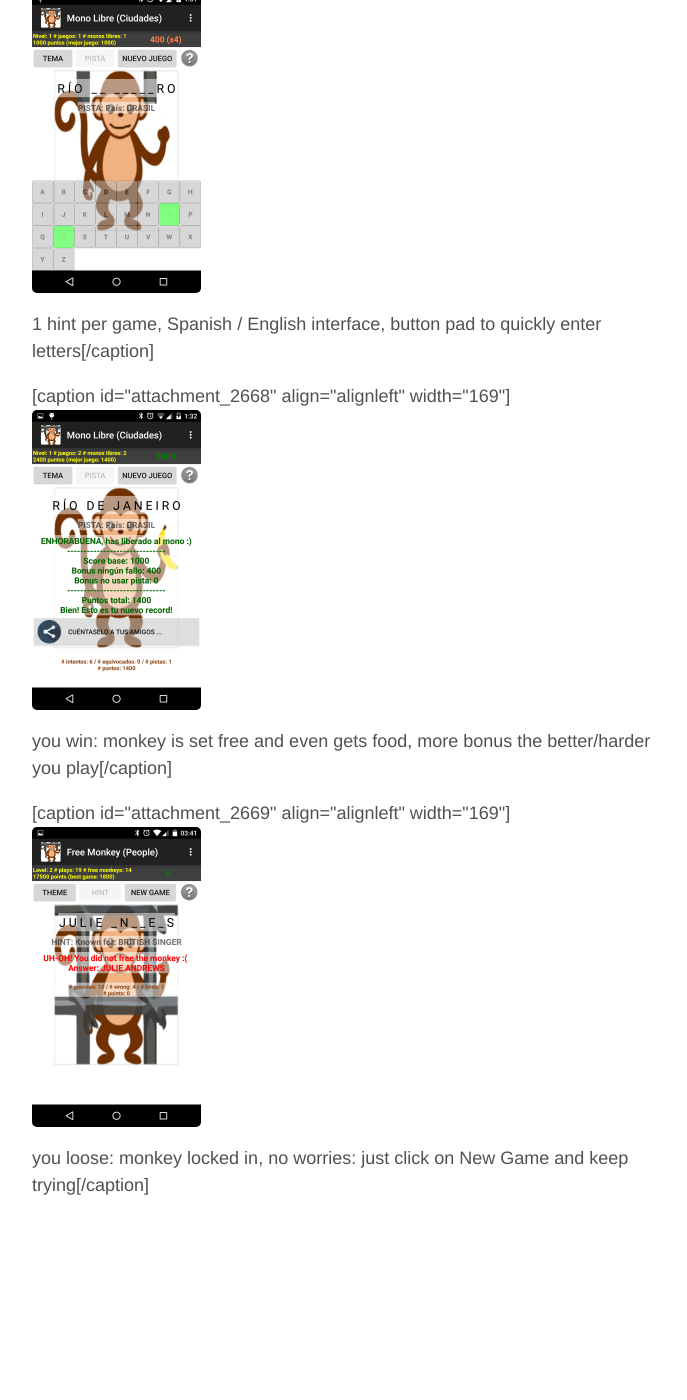
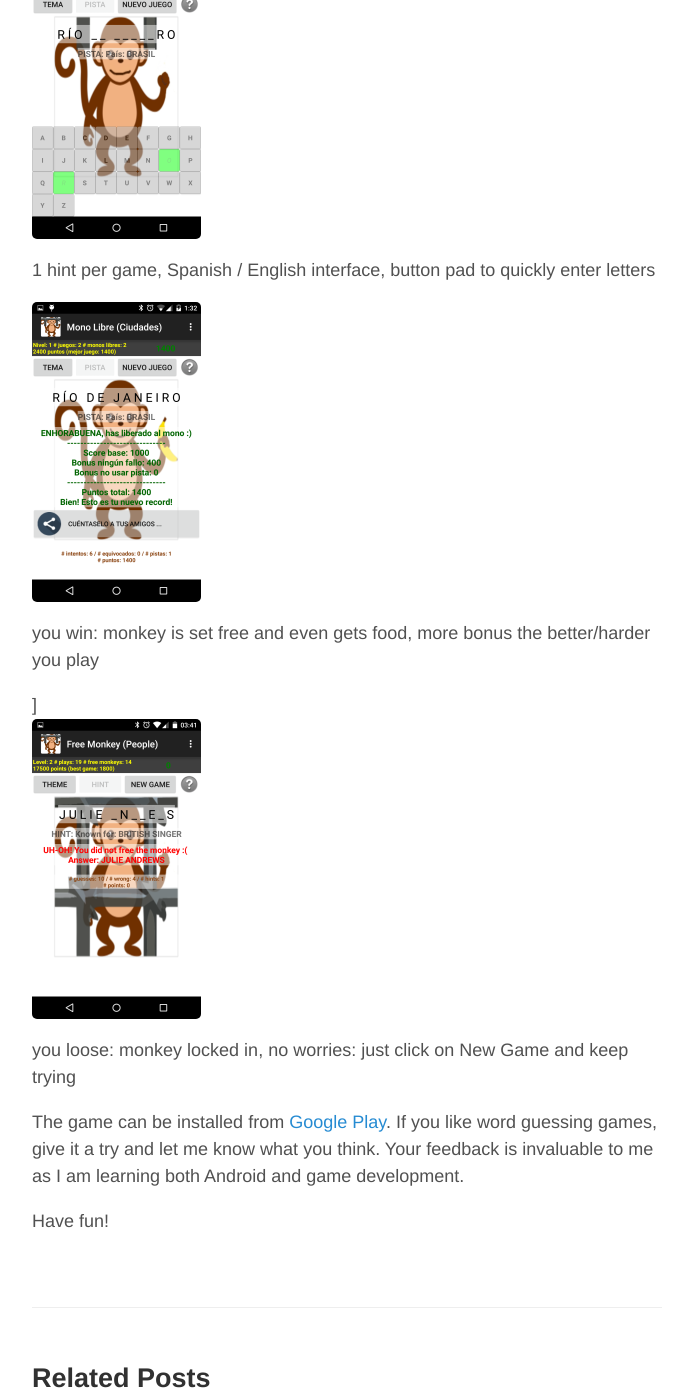
Before and after one commit to bbelderbos/bbelderbos.github.io, a Jekyll site: the page built from _posts/2015-04-07-my-first-android-game-free-monkey.html, in a window 1280 px wide and 1400 px high, scrolled down 1240 px. Shown: the whole window, without its empty margins (293-980 px from the left). Built offline with Jekyll 4.4.1, drawn with Linux system fonts in a browser that asks for light colours; some of the changed text lies outside the part shown.

Commit message:
fixed post on android

```diff
--- a/_posts/2015-04-07-my-first-android-game-free-monkey.html
+++ b/_posts/2015-04-07-my-first-android-game-free-monkey.html
@@ -54,24 +54,12 @@ author:
 ---
 <p>I just finished <a href="http://www.oreillyschool.com/individual-courses/android1/" target="_blank">Android 1: Introduction to Mobile Application Development</a> (O'Reilly School of Technology). For the <a href="http://courses.oreillyschool.com/android1/AndroidFinalProject.html" target="_blank">final project</a> you had to build a complete app. One of the options was the Hangman game. This was quite a challenge being new to Android programming and games.</p>
 <p>But I took it and I managed to do it, the result is <a href="https://play.google.com/store/apps/details?id=com.bobbelderbos.freemonkey" target="_blank">Free Monkey</a>, my implementation of Hangman. No casualties though, I changed the theme to be more gentle: you have to prevent an innocent monkey to get locked in. If you guess the right word he is set free and can eat his banana too:</p>
-<p>[caption id="attachment_2670" align="alignleft" width="735"]<a href="http://bobbelderbos.com/wp-content/uploads/2015/04/promo.png"><img class="wp-image-2670 size-large" src="{{ site.baseurl }}/assets/promo-1024x500.png" alt="This is much more fun than a hanging poor fellow, game development is a creative skill as well :)" width="735" height="359" /></a> This is much more fun than a hanging poor fellow, game development is a creative skill as well :)[/caption]</p>
+<p><a href="http://bobbelderbos.com/wp-content/uploads/2015/04/promo.png"><img class="wp-image-2670 size-large" src="{{ site.baseurl }}/assets/promo-1024x500.png" alt="This is much more fun than a hanging poor fellow, game development is a creative skill as well :)" width="735" height="359" /></a> This is much more fun than a hanging poor fellow, game development is a creative skill as well :)</p>
 <p>The game is simple but has all the necessary features: multiple themes (cities, famous people, movies, music, books), 5 levels with increasing difficulty (last 2 levels have a timer), 1 hint per game and a point-gaining/bonus system.</p>
 <p>The game is in English and Spanish (however the words are mostly in English). And unlike other Hangman games I played you don't get interrupted by annoying ads and popups :)<br />
 You can read the details in the <a href="http://bobbelderbos.com/android/freemonkey/%20" target="_blank">readme</a>.</p>
-<p>[caption id="attachment_2667" align="alignleft" width="169"]<a href="http://bobbelderbos.com/wp-content/uploads/2015/04/Screenshot_2015-04-05-01-31-44.png"><img class="wp-image-2667 size-medium" src="{{ site.baseurl }}/assets/Screenshot_2015-04-05-01-31-44-169x300.png" alt="1 hint per game, Spanish / English interface, button pad to quickly enter letters" width="169" height="300" /></a> 1 hint per game, Spanish / English interface, button pad to quickly enter letters[/caption]</p>
-<p>[caption id="attachment_2668" align="alignleft" width="169"]<a href="http://bobbelderbos.com/wp-content/uploads/2015/04/Screenshot_2015-04-05-01-32-06.png"><img class="wp-image-2668 size-medium" src="{{ site.baseurl }}/assets/Screenshot_2015-04-05-01-32-06-169x300.png" alt="you win: monkey is set free and even gets food, more bonus the better/harder you play" width="169" height="300" /></a> you win: monkey is set free and even gets food, more bonus the better/harder you play[/caption]</p>
-<p>[caption id="attachment_2669" align="alignleft" width="169"]<a href="http://bobbelderbos.com/wp-content/uploads/2015/04/Screenshot_2015-04-05-03-41-22.png"><img class="wp-image-2669 size-medium" src="{{ site.baseurl }}/assets/Screenshot_2015-04-05-03-41-22-169x300.png" alt="you loose: monkey locked in, no worries: just click on New Game and keep trying" width="169" height="300" /></a> you loose: monkey locked in, no worries: just click on New Game and keep trying[/caption]</p>
-<p>&nbsp;</p>
-<p>&nbsp;</p>
-<p>&nbsp;</p>
-<p>&nbsp;</p>
-<p>&nbsp;</p>
-<p>&nbsp;</p>
-<p>&nbsp;</p>
-<p>&nbsp;</p>
-<p>&nbsp;</p>
-<p>&nbsp;</p>
-<p>&nbsp;</p>
-<p>&nbsp;</p>
+<p><a href="http://bobbelderbos.com/wp-content/uploads/2015/04/Screenshot_2015-04-05-01-31-44.png"><img class="wp-image-2667 size-medium" src="{{ site.baseurl }}/assets/Screenshot_2015-04-05-01-31-44-169x300.png" alt="1 hint per game, Spanish / English interface, button pad to quickly enter letters" width="169" height="300" /></a> 1 hint per game, Spanish / English interface, button pad to quickly enter letters</p>
+<p><a href="http://bobbelderbos.com/wp-content/uploads/2015/04/Screenshot_2015-04-05-01-32-06.png"><img class="wp-image-2668 size-medium" src="{{ site.baseurl }}/assets/Screenshot_2015-04-05-01-32-06-169x300.png" alt="you win: monkey is set free and even gets food, more bonus the better/harder you play" width="169" height="300" /></a> you win: monkey is set free and even gets food, more bonus the better/harder you play</p>
+<p>]<a href="http://bobbelderbos.com/wp-content/uploads/2015/04/Screenshot_2015-04-05-03-41-22.png"><img class="wp-image-2669 size-medium" src="{{ site.baseurl }}/assets/Screenshot_2015-04-05-03-41-22-169x300.png" alt="you loose: monkey locked in, no worries: just click on New Game and keep trying" width="169" height="300" /></a> you loose: monkey locked in, no worries: just click on New Game and keep trying</p>
 <p>The game can be installed from <a href="https://play.google.com/store/apps/details?id=com.bobbelderbos.freemonkey" target="_blank">Google Play</a>. If you like word guessing games, give it a try and let me know what you think. Your feedback is invaluable to me as I am learning both Android and game development.</p>
 <p>Have fun!</p>
```
